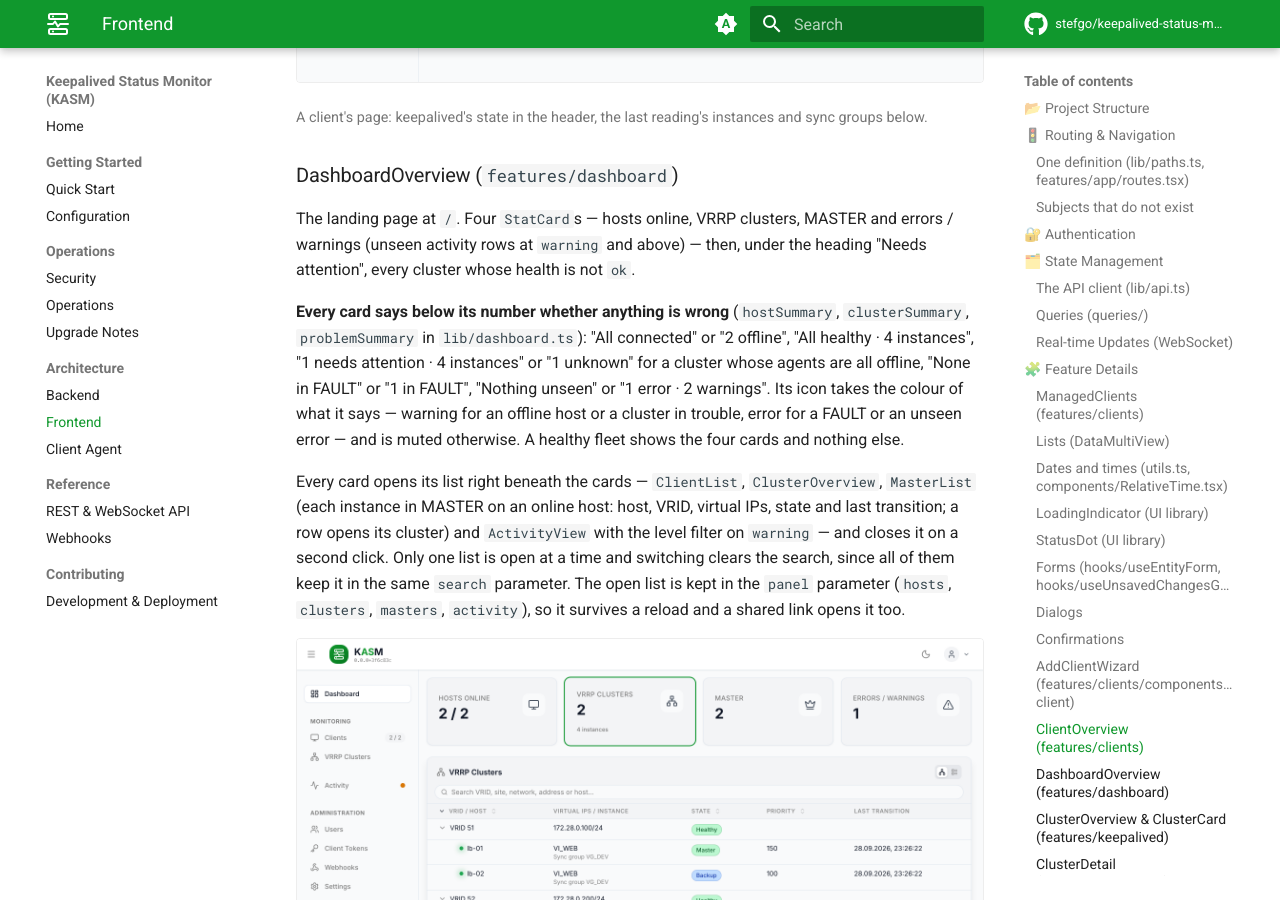
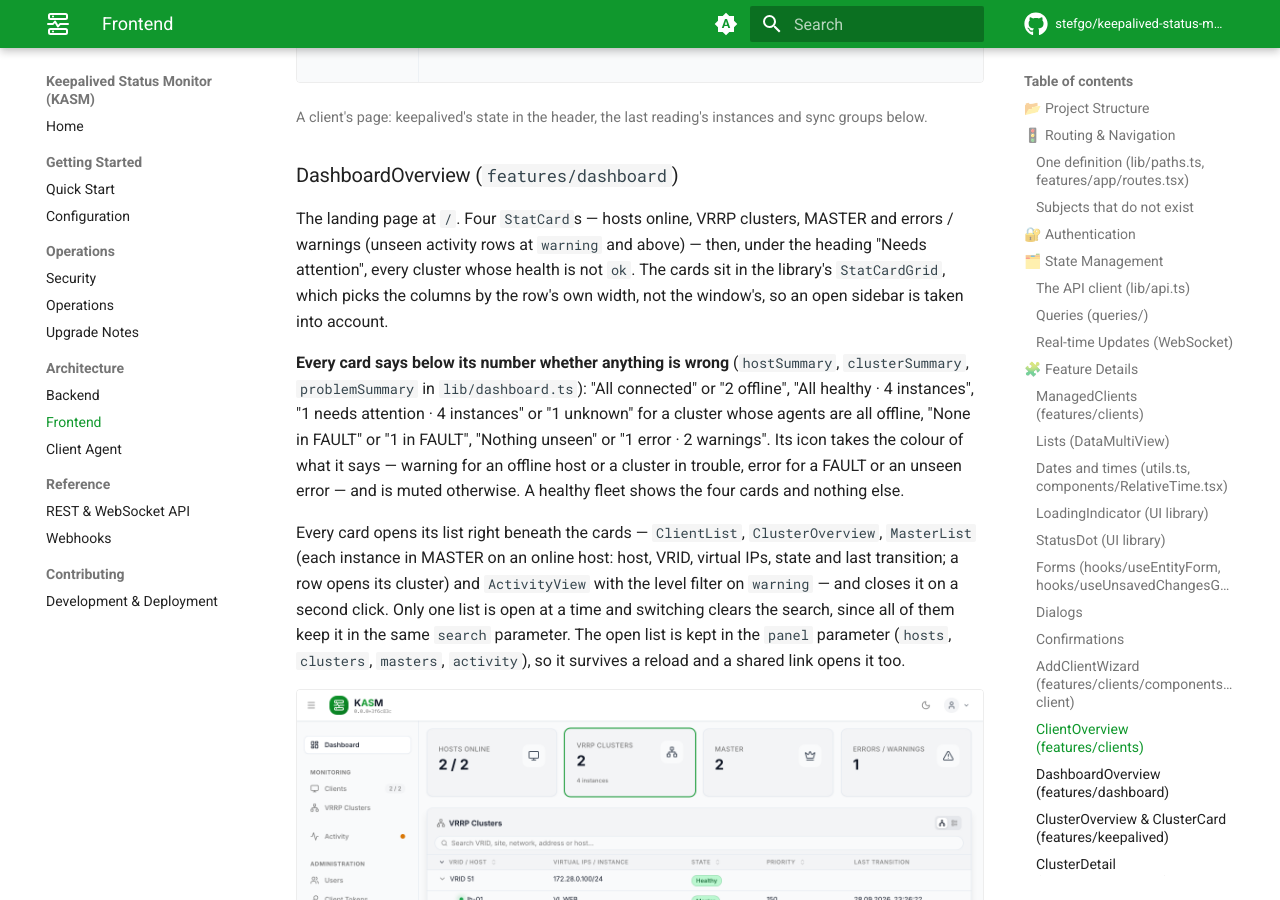
Before and after one commit to stefgo/keepalived-status-monitor, an MkDocs documentation site: the page built from docs/frontend.md, in a window 1280 px wide and 900 px high, scrolled down 16745 px. Built offline with MkDocs 1.6.1 and Material for MkDocs 9.7.7, drawn with Linux system fonts in a browser that asks for light colours; comment, search, counter and statistics services are not loaded.

Commit message:
fix: Update the UI library to 4.12.0
4.11.0 counts a view's selection behind its title for every view with a
selection. The members of a cluster are ticked for comparison, so their
count now reads "3 compared" instead of "3 selected". kasm used neither
selectionActions nor selection.hint, which 4.11.0 removes.

4.12.0 adds StatCardGrid. The dashboard's four cards sit in it, as they
do in dim and pbcm, so the columns follow the row's own width and an open
sidebar is taken into account.

Co-Authored-By: Claude Opus 5.5 <noreply@anthropic.com>

```diff
--- a/docs/frontend.md
+++ b/docs/frontend.md
@@ -461,7 +461,9 @@ one that has not changed looks like a click that was not taken.
 
 The landing page at `/`. Four `StatCard`s — hosts online, VRRP clusters, MASTER and errors /
 warnings (unseen activity rows at `warning` and above) — then, under the heading "Needs
-attention", every cluster whose health is not `ok`.
+attention", every cluster whose health is not `ok`. The cards sit in the library's
+`StatCardGrid`, which picks the columns by the row's own width, not the window's, so an open
+sidebar is taken into account.
 
 **Every card says below its number whether anything is wrong** (`hostSummary`,
 `clusterSummary`, `problemSummary` in `lib/dashboard.ts`): "All connected" or "2 offline",
```
Also changed, not shown: .release/next.md (+7 -0 lines), 4 other files.
